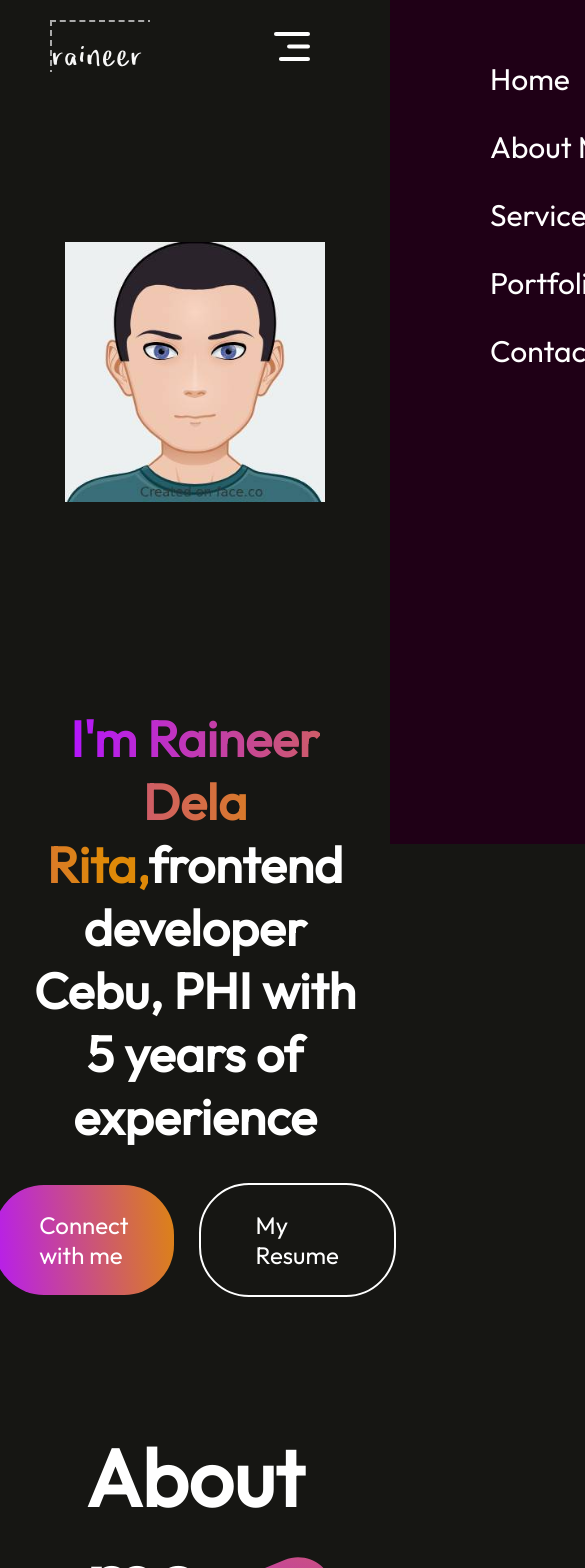
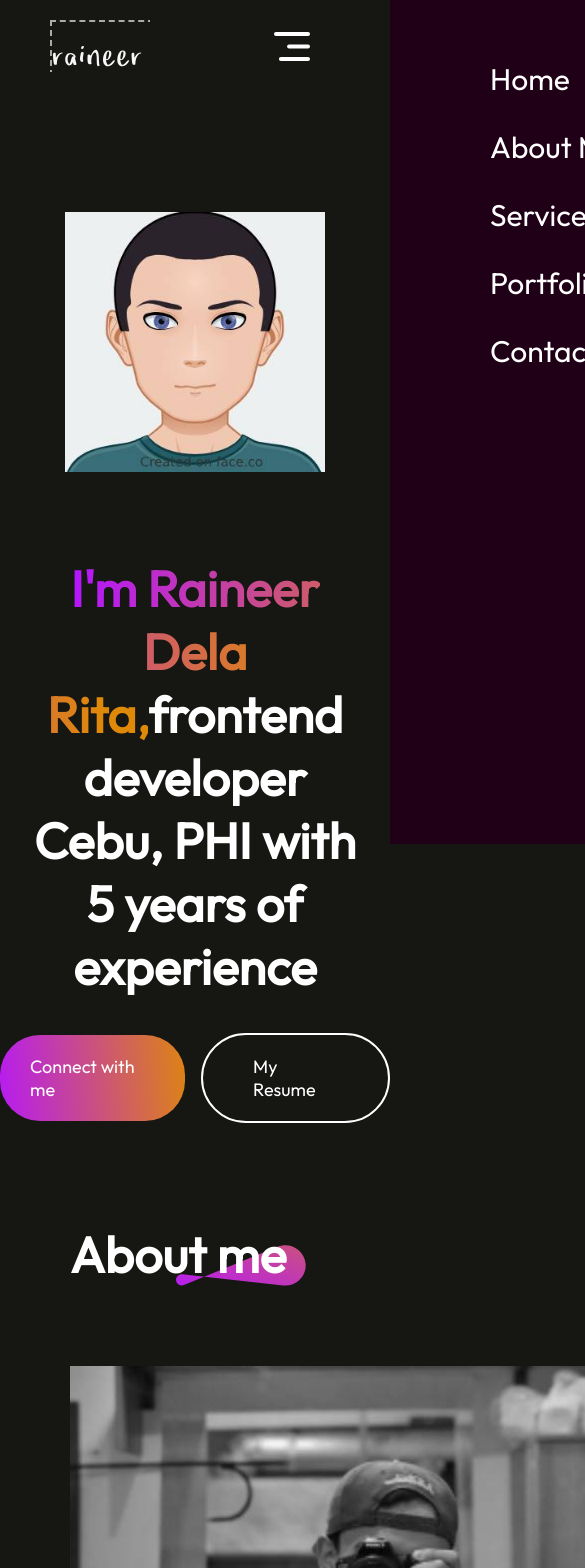
Before and after one commit to raineer24/react-prtfolio, a React (Vite) app: page / in a window 390 px wide. Shown: the top 1568 px of the page, 585 px wide, since content can reach past the window. Built offline with nearby package versions, Linux system fonts and the light colour scheme.

Commit message:
media queries about

```diff
--- a/src/Components/About/About.css
+++ b/src/Components/About/About.css
@@ -93,3 +93,18 @@
     transform: scale(1.12);
     transition: 0.5s;
 }
+@media(max-width:768px) {
+    .about {
+        gap: 80px;
+        margin: 50px 70px;
+        align-items: start;
+    }
+    .about-title h1 {
+        font-size: 50px;
+        padding: 0;
+    }
+    .about-title img {
+        width: 130px;
+        right: -20px;
+    }
+}
--- a/src/Components/Hero/Hero.css
+++ b/src/Components/Hero/Hero.css
@@ -53,7 +53,7 @@
 }
 @media(max-width:768px) {
     .hero img {
-        margin-bottom: 120px;
+        margin-top: 120px;
         width: 260px;
     }
     .hero h1 {
@@ -67,4 +67,18 @@
         line-height: 32px;
         margin: 10px 0px ;
     }
+    .hero-action {
+        gap: 16px;
+        font-size: 18px;
+        font-weight: 500;
+        margin-bottom: 50px;
+    }
+    .hero-connect {
+        padding: 20px 30px;
+        border-radius: 40px;
+    }
+    .hero-resume {
+        padding: 20px 50px;
+        border-radius: 50px;
+    }
 }
```
